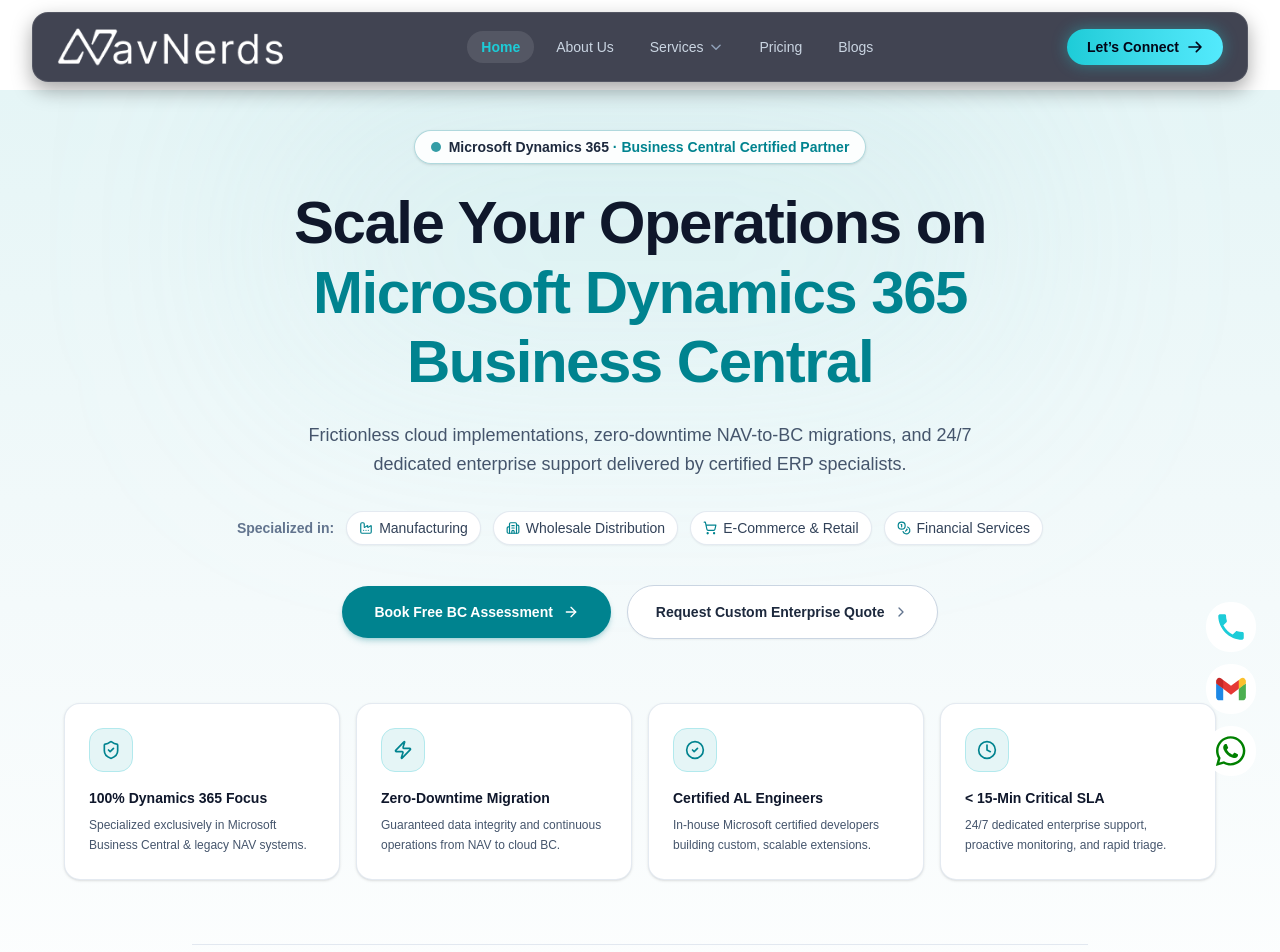
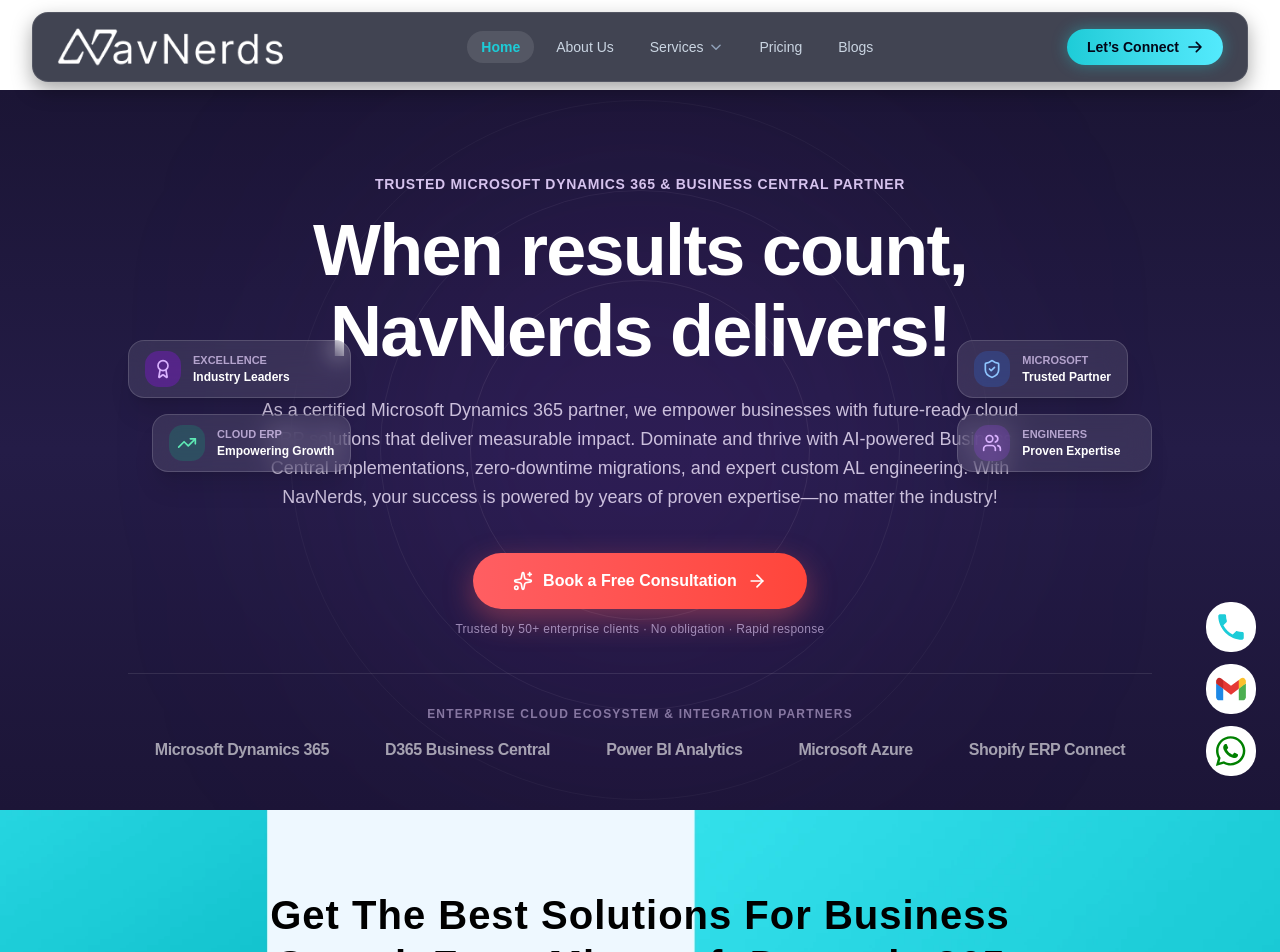
Before and after one commit to Siddhant206/nav-nerds-web-development, a Next.js app: page / in a window 1280 px wide. Shown: the top 952 px of the page. Built offline with nearby package versions, Linux system fonts and the light colour scheme.

Commit message:
feat: Dynamics Square UK inspired human-designed royal twilight hero

```diff
--- a/src/component/Section/Banner/index.jsx
+++ b/src/component/Section/Banner/index.jsx
@@ -2,172 +2,125 @@
 
 import React from "react";
 import Link from "next/link";
-import {
-  ArrowRight,
-  ShieldCheck,
-  Zap,
-  CheckCircle2,
-  Clock,
-  ChevronRight,
-  Factory,
-  Building2,
-  ShoppingCart,
-  Coins
-} from "lucide-react";
-import { motion } from "framer-motion";
+import Image from "next/image";
+import { ArrowRight, Sparkles, ShieldCheck, Users, TrendingUp, Award } from "lucide-react";
 
 export default function Banner() {
-  const trustPillars = [
-    {
-      icon: <ShieldCheck className="w-5 h-5 text-[#00838f]" />,
-      title: "100% Dynamics 365 Focus",
-      desc: "Specialized exclusively in Microsoft Business Central & legacy NAV systems."
-    },
-    {
-      icon: <Zap className="w-5 h-5 text-[#00838f]" />,
-      title: "Zero-Downtime Migration",
-      desc: "Guaranteed data integrity and continuous operations from NAV to cloud BC."
-    },
-    {
-      icon: <CheckCircle2 className="w-5 h-5 text-[#00838f]" />,
-      title: "Certified AL Engineers",
-      desc: "In-house Microsoft certified developers building custom, scalable extensions."
-    },
-    {
-      icon: <Clock className="w-5 h-5 text-[#00838f]" />,
-      title: "< 15-Min Critical SLA",
-      desc: "24/7 dedicated enterprise support, proactive monitoring, and rapid triage."
-    }
-  ];
-
-  const industries = [
-    { label: "Manufacturing", icon: <Factory className="w-3.5 h-3.5 text-[#00838f]" /> },
-    { label: "Wholesale Distribution", icon: <Building2 className="w-3.5 h-3.5 text-[#00838f]" /> },
-    { label: "E-Commerce & Retail", icon: <ShoppingCart className="w-3.5 h-3.5 text-[#00838f]" /> },
-    { label: "Financial Services", icon: <Coins className="w-3.5 h-3.5 text-[#00838f]" /> },
+  const ecosystemLogos = [
+    { name: "Dynamics 365", label: "Microsoft Dynamics 365" },
+    { name: "Business Central", label: "D365 Business Central" },
+    { name: "Power BI", label: "Power BI Analytics" },
+    { name: "Azure Cloud", label: "Microsoft Azure" },
+    { name: "Shopify Sync", label: "Shopify ERP Connect" },
   ];
 
   return (
-    <section className="relative min-h-[85vh] flex flex-col items-center justify-center overflow-hidden bg-gradient-to-b from-[#e5f5f6] via-[#f4fafb] to-white pt-10 pb-20 px-4 sm:px-6 lg:px-8">
-      {/* Soft Business Central Radial Ambient Glow (No sci-fi grid) */}
-      <div className="absolute top-0 left-1/2 -translate-x-1/2 w-[700px] h-[350px] bg-gradient-to-b from-[#00838f]/10 via-[#b2e9ed]/20 to-transparent blur-[120px] pointer-events-none" />
+    <section className="relative min-h-[90vh] flex flex-col items-center justify-between overflow-hidden bg-gradient-to-b from-[#1b1535] via-[#241c47] to-[#1c1537] text-white pt-12 pb-12 px-4 sm:px-6 lg:px-8">
+      {/* 1. Subtle Concentric Radar Rings Behind Center */}
+      <div className="absolute top-1/2 left-1/2 -translate-x-1/2 -translate-y-1/2 w-[700px] h-[700px] rounded-full border border-white/[0.04] pointer-events-none" />
+      <div className="absolute top-1/2 left-1/2 -translate-x-1/2 -translate-y-1/2 w-[520px] h-[520px] rounded-full border border-white/[0.06] pointer-events-none" />
+      <div className="absolute top-1/2 left-1/2 -translate-x-1/2 -translate-y-1/2 w-[340px] h-[340px] rounded-full border border-white/[0.08] pointer-events-none" />
 
-      {/* 1. Official Microsoft Partner Badge */}
-      <motion.div
-        initial={{ opacity: 0, y: -10 }}
-        animate={{ opacity: 1, y: 0 }}
-        transition={{ duration: 0.5 }}
-        className="relative z-10 inline-flex items-center gap-2 px-4 py-1.5 rounded-full bg-white/90 border border-[#00838f]/30 backdrop-blur-md shadow-sm mb-6 hover:border-[#00838f] transition-colors"
-      >
-        <span className="flex h-2.5 w-2.5 rounded-full bg-[#00838f] animate-pulse" />
-        <span className="text-xs sm:text-sm font-semibold text-slate-800">
-          Microsoft Dynamics 365 <span className="text-[#00838f]">· Business Central Certified Partner</span>
-        </span>
-      </motion.div>
+      {/* Ambient center aura */}
+      <div className="absolute top-1/2 left-1/2 -translate-x-1/2 -translate-y-1/2 w-[450px] h-[450px] bg-[#9333ea]/15 rounded-full blur-[140px] pointer-events-none" />
 
-      {/* 2. Authority Headline & Copy (Optimized to never overflow) */}
-      <motion.div
-        initial={{ opacity: 0, y: 15 }}
-        animate={{ opacity: 1, y: 0 }}
-        transition={{ duration: 0.6, delay: 0.1 }}
-        className="relative z-10 text-center max-w-4xl mx-auto w-full"
-      >
-        <h1 className="text-3xl sm:text-5xl lg:text-6xl font-extrabold tracking-tight text-slate-900 leading-[1.16] mb-6">
-          Scale Your Operations on{" "}
-          <span className="text-[#00838f] block sm:inline">
-            Microsoft Dynamics 365 Business Central
-          </span>
+      {/* Main Content Area */}
+      <div className="relative z-10 max-w-5xl mx-auto text-center w-full my-auto py-8">
+        {/* Top Eyebrow */}
+        <p className="text-xs sm:text-sm font-semibold tracking-wider text-purple-200/90 uppercase mb-4">
+          Trusted Microsoft Dynamics 365 & Business Central Partner
+        </p>
+
+        {/* Dynamics Square Style Bold Punchy Headline */}
+        <h1 className="text-4xl sm:text-6xl lg:text-7xl font-extrabold tracking-tight text-white leading-[1.12] mb-6 max-w-4xl mx-auto">
+          When results count, <br />
+          <span className="text-white">NavNerds delivers!</span>
         </h1>
 
-        <p className="text-base sm:text-lg text-slate-600 max-w-2xl mx-auto mb-8 font-normal leading-relaxed">
-          Frictionless cloud implementations, zero-downtime NAV-to-BC migrations, and 24/7 dedicated enterprise support delivered by certified ERP specialists.
+        {/* Natural, Human Subheading */}
+        <p className="text-sm sm:text-base md:text-lg text-purple-100/80 max-w-3xl mx-auto mb-10 leading-relaxed font-normal">
+          As a certified Microsoft Dynamics 365 partner, we empower businesses with future-ready cloud ERP solutions that deliver measurable impact. Dominate and thrive with AI-powered Business Central implementations, zero-downtime migrations, and expert custom AL engineering. With NavNerds, your success is powered by years of proven expertise—no matter the industry!
         </p>
 
-        {/* Industry Focus Row */}
-        <div className="flex flex-wrap items-center justify-center gap-2 sm:gap-3 mb-10 text-xs sm:text-sm text-slate-600">
-          <span className="text-slate-500 font-semibold">Specialized in:</span>
-          {industries.map((ind) => (
+        {/* Prominent Center CTA (Dynamics Square Coral/Sunset Glow) */}
+        <div className="flex flex-col items-center justify-center gap-3">
+          <Link
+            href="/contact-us"
+            className="group inline-flex items-center gap-2.5 px-8 sm:px-10 py-4 rounded-full text-base font-bold text-white bg-gradient-to-r from-[#FF5E62] to-[#FF453A] hover:from-[#ff6b6f] hover:to-[#ff554a] shadow-[0_10px_30px_rgba(255,94,98,0.4)] hover:shadow-[0_15px_40px_rgba(255,94,98,0.6)] hover:scale-105 active:scale-95 transition-all duration-300"
+          >
+            <Sparkles className="w-5 h-5" />
+            <span>Book a Free Consultation</span>
+            <ArrowRight className="w-5 h-5 transition-transform group-hover:translate-x-1" />
+          </Link>
+
+          <p className="text-xs text-purple-200/60 font-medium tracking-wide">
+            Trusted by 50+ enterprise clients · No obligation · Rapid response
+          </p>
+        </div>
+
+        {/* Left Floating Human Pill Badges (Desktop) */}
+        <div className="hidden xl:flex absolute left-0 top-1/2 -translate-y-1/2 flex-col gap-4 pointer-events-none">
+          <div className="flex items-center gap-3 px-4 py-2.5 rounded-2xl bg-white/10 backdrop-blur-md border border-white/15 shadow-xl animate-float">
+            <div className="w-9 h-9 rounded-xl bg-purple-600/30 flex items-center justify-center text-purple-300">
+              <Award className="w-5 h-5" />
+            </div>
+            <div className="text-left">
+              <p className="text-[11px] text-purple-200/70 font-semibold uppercase">Excellence</p>
+              <p className="text-xs font-bold text-white">Industry Leaders</p>
+            </div>
+          </div>
+
+          <div className="flex items-center gap-3 px-4 py-2.5 rounded-2xl bg-white/10 backdrop-blur-md border border-white/15 shadow-xl ml-6">
+            <div className="w-9 h-9 rounded-xl bg-emerald-500/20 flex items-center justify-center text-emerald-300">
+              <TrendingUp className="w-5 h-5" />
+            </div>
+            <div className="text-left">
+              <p className="text-[11px] text-purple-200/70 font-semibold uppercase">Cloud ERP</p>
+              <p className="text-xs font-bold text-white">Empowering Growth</p>
+            </div>
+          </div>
+        </div>
+
+        {/* Right Floating Human Pill Badges (Desktop) */}
+        <div className="hidden xl:flex absolute right-0 top-1/2 -translate-y-1/2 flex-col gap-4 pointer-events-none">
+          <div className="flex items-center gap-3 px-4 py-2.5 rounded-2xl bg-white/10 backdrop-blur-md border border-white/15 shadow-xl mr-6">
+            <div className="w-9 h-9 rounded-xl bg-blue-500/20 flex items-center justify-center text-blue-300">
+              <ShieldCheck className="w-5 h-5" />
+            </div>
+            <div className="text-left">
+              <p className="text-[11px] text-purple-200/70 font-semibold uppercase">Microsoft</p>
+              <p className="text-xs font-bold text-white">Trusted Partner</p>
+            </div>
+          </div>
+
+          <div className="flex items-center gap-3 px-4 py-2.5 rounded-2xl bg-white/10 backdrop-blur-md border border-white/15 shadow-xl">
+            <div className="w-9 h-9 rounded-xl bg-purple-500/20 flex items-center justify-center text-purple-300">
+              <Users className="w-5 h-5" />
+            </div>
+            <div className="text-left">
+              <p className="text-[11px] text-purple-200/70 font-semibold uppercase">Engineers</p>
+              <p className="text-xs font-bold text-white">Proven Expertise</p>
+            </div>
+          </div>
+        </div>
+      </div>
+
+      {/* Bottom Ecosystem & Client Proof Strip (Dynamics Square Style) */}
+      <div className="relative z-10 w-full max-w-5xl mx-auto pt-8 border-t border-white/10">
+        <p className="text-center text-xs font-semibold text-purple-200/50 uppercase tracking-widest mb-4">
+          Enterprise Cloud Ecosystem & Integration Partners
+        </p>
+        <div className="flex flex-wrap items-center justify-center gap-8 sm:gap-14 opacity-75">
+          {ecosystemLogos.map((eco) => (
             <span
-              key={ind.label}
-              className="inline-flex items-center gap-1.5 px-3 py-1.5 rounded-full bg-white border border-slate-200/90 text-slate-700 shadow-xs font-medium"
+              key={eco.name}
+              className="text-sm sm:text-base font-bold tracking-tight text-white/80 hover:text-white transition-colors"
             >
-              {ind.icon}
-              {ind.label}
+              {eco.label}
             </span>
           ))}
         </div>
-
-        {/* Dual High-Converting CTAs */}
-        <div className="flex flex-col sm:flex-row items-center justify-center gap-4 mb-16">
-          <Link
-            href="/contact-us"
-            className="group relative w-full sm:w-auto inline-flex items-center justify-center gap-2.5 px-8 py-4 rounded-full text-sm font-semibold text-white bg-[#00838f] hover:bg-[#006f7a] transition-all duration-300 shadow-md shadow-[#00838f]/25 hover:shadow-lg hover:shadow-[#00838f]/35 hover:scale-105 active:scale-95"
-          >
-            <span>Book Free BC Assessment</span>
-            <ArrowRight className="w-4 h-4 transition-transform group-hover:translate-x-1" />
-          </Link>
-
-          <Link
-            href="/contact-us"
-            className="w-full sm:w-auto inline-flex items-center justify-center gap-2 px-7 py-4 rounded-full text-sm font-semibold text-slate-800 bg-white hover:bg-slate-50 border border-slate-300 transition-all duration-300 shadow-xs hover:scale-105"
-          >
-            <span>Request Custom Enterprise Quote</span>
-            <ChevronRight className="w-4 h-4 text-slate-500" />
-          </Link>
-        </div>
-      </motion.div>
-
-      {/* 3. Enterprise Trust Pillars (Crisp Microsoft White Cards) */}
-      <motion.div
-        initial={{ opacity: 0, y: 30 }}
-        animate={{ opacity: 1, y: 0 }}
-        transition={{ duration: 0.7, delay: 0.2 }}
-        className="relative z-10 w-full max-w-6xl mx-auto"
-      >
-        <div className="grid grid-cols-1 sm:grid-cols-2 lg:grid-cols-4 gap-4">
-          {trustPillars.map((pillar, idx) => (
-            <div
-              key={idx}
-              className="p-6 rounded-2xl bg-white border border-slate-200/90 shadow-sm hover:shadow-md hover:border-[#00838f]/50 transition-all duration-300 group"
-            >
-              <div className="w-11 h-11 rounded-xl bg-[#e5f5f6] border border-[#b2e9ed] flex items-center justify-center mb-4 group-hover:scale-110 transition-transform">
-                {pillar.icon}
-              </div>
-              <h3 className="text-sm font-bold text-slate-900 mb-2 group-hover:text-[#00838f] transition-colors">
-                {pillar.title}
-              </h3>
-              <p className="text-xs text-slate-600 leading-relaxed">
-                {pillar.desc}
-              </p>
-            </div>
-          ))}
-        </div>
-      </motion.div>
-
-      {/* 4. Verified Metrics Counter Bar */}
-      <motion.div
-        initial={{ opacity: 0 }}
-        animate={{ opacity: 1 }}
-        transition={{ duration: 0.8, delay: 0.3 }}
-        className="relative z-10 grid grid-cols-2 md:grid-cols-4 gap-6 max-w-4xl mx-auto mt-16 pt-8 border-t border-slate-200 text-center w-full"
-      >
-        <div>
-          <p className="text-2xl sm:text-3xl font-extrabold text-slate-900">10+</p>
-          <p className="text-xs sm:text-sm font-medium text-slate-600 mt-1">Years Microsoft Experience</p>
-        </div>
-        <div>
-          <p className="text-2xl sm:text-3xl font-extrabold text-[#00838f]">50+</p>
-          <p className="text-xs sm:text-sm font-medium text-slate-600 mt-1">Enterprise Deployments</p>
-        </div>
-        <div>
-          <p className="text-2xl sm:text-3xl font-extrabold text-slate-900">99.8%</p>
-          <p className="text-xs sm:text-sm font-medium text-slate-600 mt-1">Client Retention Rate</p>
-        </div>
-        <div>
-          <p className="text-2xl sm:text-3xl font-extrabold text-[#00838f]">24/7</p>
-          <p className="text-xs sm:text-sm font-medium text-slate-600 mt-1">Dedicated Support Team</p>
-        </div>
-      </motion.div>
+      </div>
     </section>
   );
 }
```
